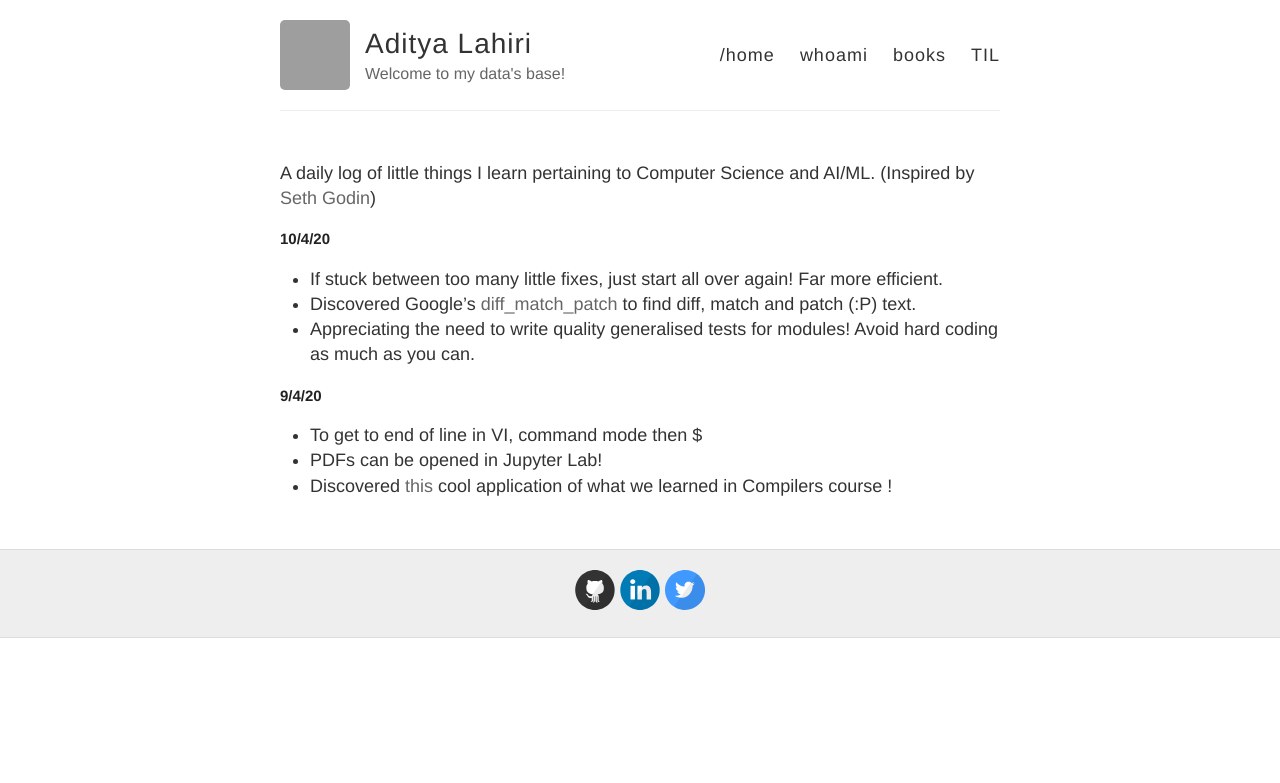
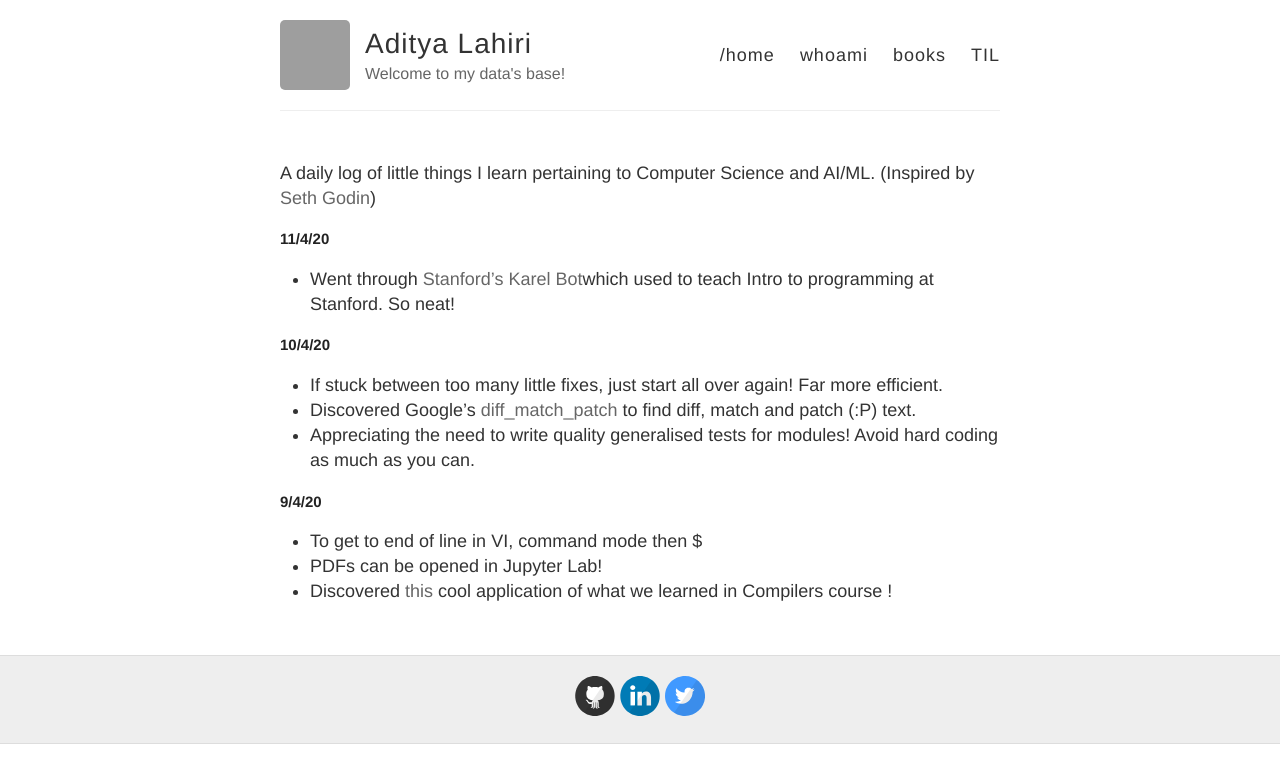
Before and after one commit to adityalahiri/adityalahiri.github.io, a Jekyll site: the page built from TIL.md, in a window 1280 px wide. Shown: the top 783 px of the page. Built offline with Jekyll 4.4.1, drawn with Linux system fonts in a browser that asks for light colours; our own code applies the rules of GitHub Pages for plain Markdown files; grey boxes are pictures that could not be loaded.

Commit message:
Update for 11/4/20

```diff
--- a/TIL.md
+++ b/TIL.md
@@ -1,5 +1,9 @@
 A daily log of little things I learn pertaining to Computer Science and AI/ML.
 (Inspired by [Seth Godin](https://seths.blog/))
+
+## 11/4/20
+
+* Went through [Stanford's Karel Bot](https://compedu.stanford.edu/karel-reader/docs/python/en/chapter1.html)which used to teach Intro to programming at Stanford. So neat!
 
 ## 10/4/20
 
```
